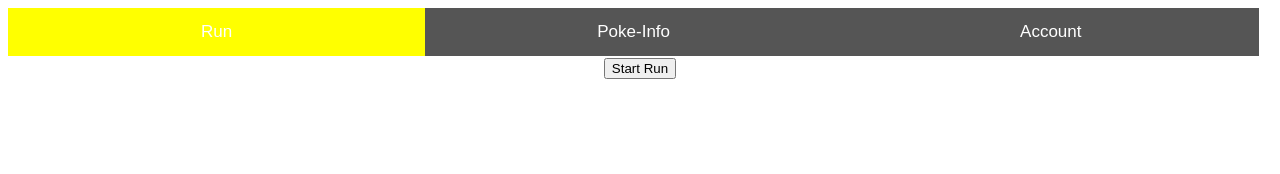
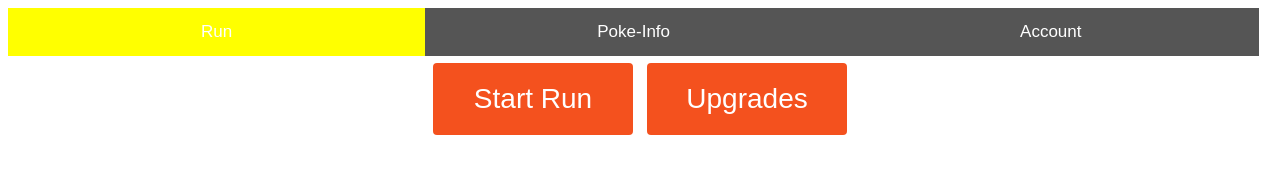
Before and after one commit to VeryRoughStick/PocketMonsters, a plain HTML site: page index.html in a window 1280 px wide. Both pictures are taken after a click on the button "Run". Drawn offline with Linux system fonts and the light colour scheme.

Commit message:
Button templates

```diff
--- a/index.html
+++ b/index.html
@@ -34,8 +34,57 @@
     <button class="tablink" onclick="openPage('account', this, 'orange')">Account</button>
 
     <div id="run" class="tabcontent">
-      <button type="start">Start Run</button>
+     <head>
+      <style>
+      .button {
+      display: inline-block;
+      border-radius: 4px;
+      background-color: #f4511e;
+      border: none;
+      color: #FFFFFF;
+      text-align: center;
+      font-size: 28px;
+      padding: 20px;
+      width: 200px;
+      transition: all 0.5s;
+      cursor: pointer;
+      margin: 5px;
+      }
+
+      .button span {
+      cursor: pointer;
+      display: inline-block;
+      position: relative;
+      transition: 0.5s;
+      }
+
+      .button span:after {
+      content: '\00bb';
+      position: absolute;
+      opacity: 0;
+      top: 0;
+      right: -20px;
+      transition: 0.5s;
+      }
+
+      .button:hover span {
+      padding-right: 25px;
+      }
+
+      .button:hover span:after {
+      opacity: 1;
+      right: 0;
+      }
+      </style>
+    </head>
+      <body>
+
+      <button class="button" style="vertical-align:middle"><span>Start Run </span></button>
+      <button class="button" style="vertical-align:middle"><span>Upgrades</span></button>
+      </body>
     </div>
+
+
     <div id="info" class="tabcontent">
       <h1>W.I.P.</h1>
       <p>Will display information about your current party and pokemon you've met before</p>
```
